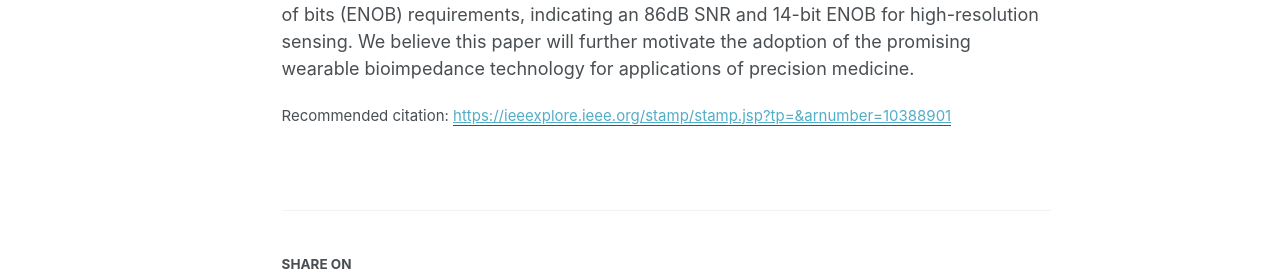
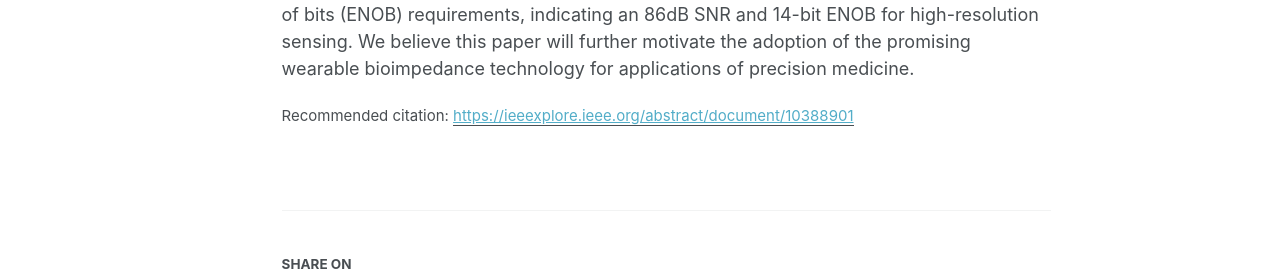
Before and after one commit to ali-ghazi78/about, a Jekyll site: the page built from _publications/2023-10-19-Wearable Bioimpedance Sensor Characterization for Blood Flow Monitoring-number-1.md, in a window 1280 px wide and 1363 px high. Shown: the part 534-814 px from the top of the window. Built offline with Jekyll 4.4.1, drawn with Linux system fonts in a browser that asks for light colours; part of the change alters nothing that is shown.

Commit message:
Update 2023-10-19-Wearable Bioimpedance Sensor Characterization for Blood Flow Monitoring-number-1.md

```diff
--- a/_publications/2023-10-19-Wearable Bioimpedance Sensor Characterization for Blood Flow Monitoring-number-1.md
+++ b/_publications/2023-10-19-Wearable Bioimpedance Sensor Characterization for Blood Flow Monitoring-number-1.md
@@ -5,7 +5,7 @@ permalink: /publication/2024-02-17-Wearable Bioimpedance Sensor Characterization
 excerpt: 'wearable bioimpedance sensing, biomedical system design, effective number of bits, blood flow, cuffless blood pressure monitoring'
 date: 2023-10-19
 venue: 'IEEE Biomedical Circuits and Systems (BIOCAS)'
-paperurl: 'https://ieeexplore.ieee.org/stamp/stamp.jsp?tp=&arnumber=10388901'
+paperurl: 'https://ieeexplore.ieee.org/abstract/document/10388901'
 citation: ''
 ---
 
```
